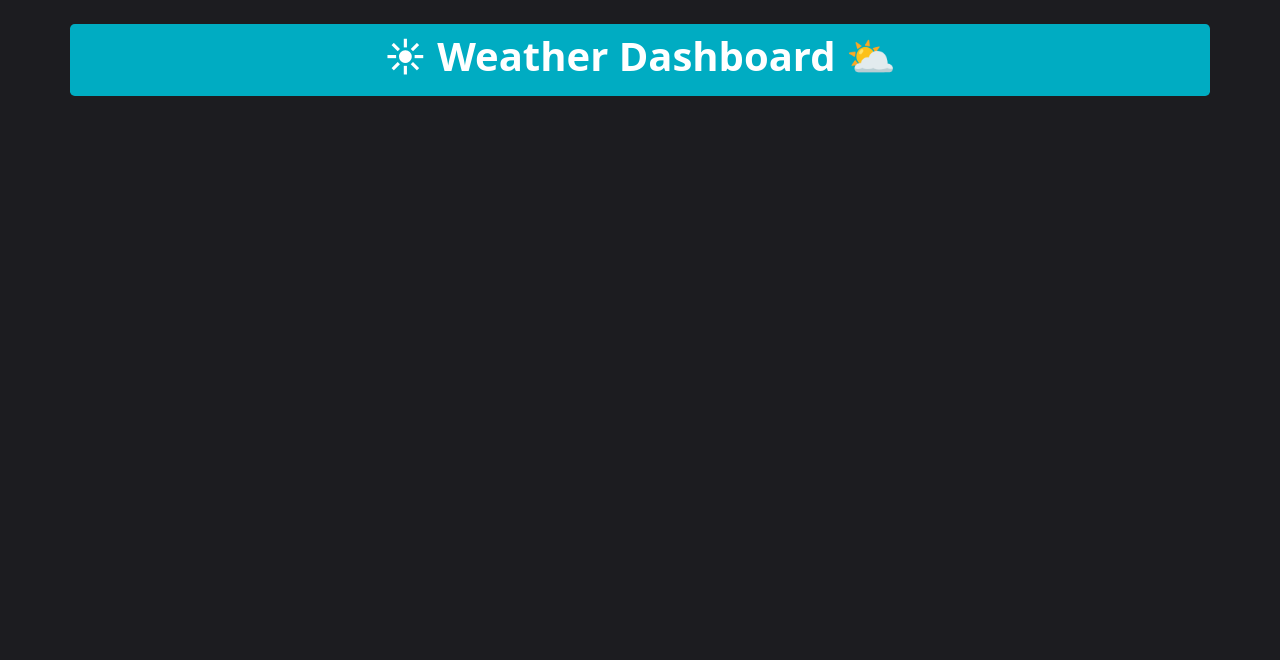
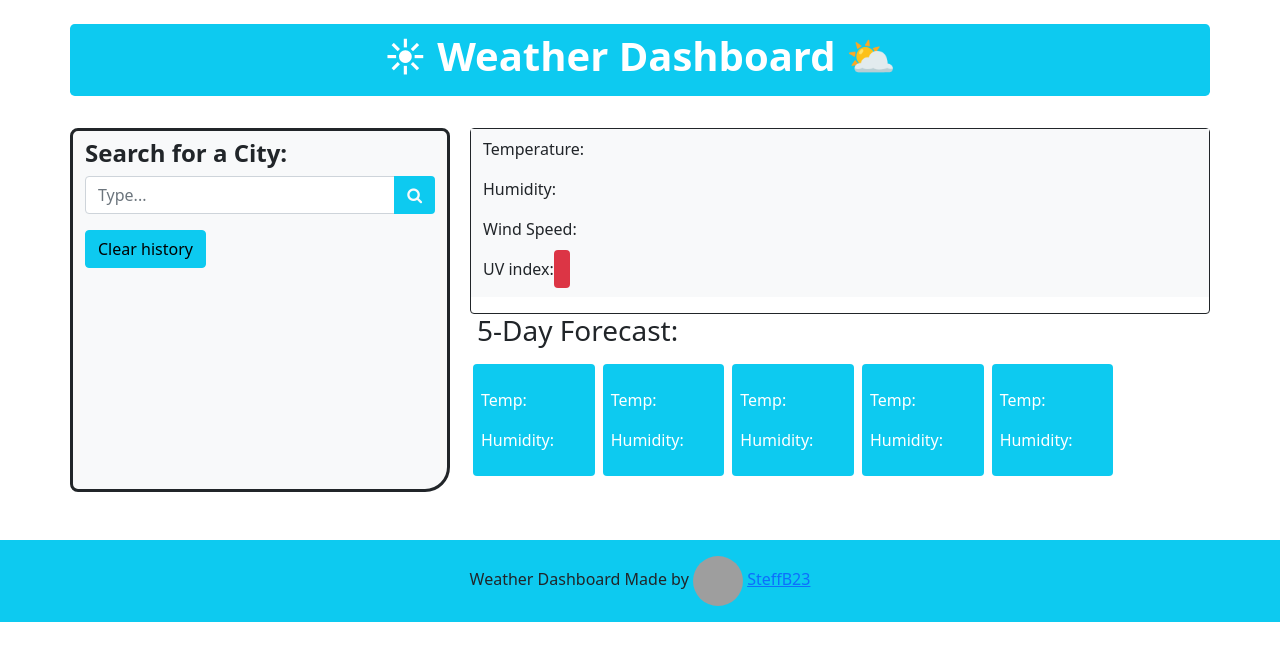
Before and after one commit to SteffB23/Weather-Dashboard, a plain HTML site: page index.html in a window 1280 px wide. Drawn offline with nearby package versions, Linux system fonts and the light colour scheme; grey boxes are pictures that could not be loaded.

Commit message:
Added style, Theme search form, history button, information section, 5 day forecast section and footer with git link and img

```diff
--- a/assets/css/style.css
+++ b/assets/css/style.css
@@ -1,3 +1,15 @@
 body {
-    background-color: #1c1c20;
+    background-color: #fff;
 }
+
+.col-sm-4 {
+    border-radius: 8px;
+    border-bottom-right-radius: 25px;
+    border-style: solid;
+}
+
+img {
+    width: 50px;
+    height: 50px;
+    border-radius: 25px;
+}
--- a/index.html
+++ b/index.html
@@ -14,12 +14,91 @@
 </head>
 <body>
     <!--Jumbotron for Title-->
-    <div class="jumbotron container mt-4 text-center p-2" style="background-color:#00acc2 ;color: white;">
+    <div class="jumbotron container mt-4 text-center p-2" style="background-color:#0dcaf0 ;color: white;">
         <h1> <strong>☀ Weather Dashboard ⛅</strong></h1>
     </div>
     <div class="container">
+        <!--Row for searching a city-->
+        <div class="row">
+            <div class="col-sm-4 bg-light">
+                <!--Here we create an HTML form for handling the inputs-->
+                <h4 class="pt-2"><strong>Search for a City:</strong></h4>
+                <!--Here we create the text box for capturing the search city Name-->
+                <div class="input-group mb-3">
+                    <input type="text" class="form-control"id="search-city" placeholder="Type..." aria-label="City Search" aria-describedby="search-button">
+                    <div class="input-group-append">
+                        <button class=" btn bg-info text-light" id="search-button"><i class="fa fa-search"></i></button>
+                    </div>
+                </div>
+                <!--section for search city history-->
+                <button class=" btn btn-info mb-3" type="button" id="clear-history">Clear history</button>
+                <ul class="list-group">
 
+                </ul>
+            </div>
+            <div class="col-sm-8">
+                <div class="row ml-2 border border-dark rounded">
+                    <!--FIX PADDING-->
+                    <div class="col-sm-12 mb-3 bg-light" id="current-weather">
+                        <h3 class="city-name mb-1 mt-2 bolder" id="current-city"></h3>
+                        <p>Temperature:<span class="current" id="temperature"></span></p>
+                        <p>Humidity:<span class="current" id="humidity"></span></p>
+                        <p>Wind Speed:<span class="current" id="wind-speed"></span></p>
+                        <p>UV index:<span class="current bg-danger rounded py-2 px-2 text-white" id="uv-index"></span></p>
+                    </div>
+                </div>
+                <!--Row for future data to be dumped here-->
+                <div class="col-sm-12" id ="future-weather">
+                    <h3>5-Day Forecast:</h3>
+                    <div class="row text-light">
+                        <div class="col-sm-2 bg-info forecast text-white ml-2 mb-3 p-2 mt-2 rounded" >
+                            <p id="fDate0"></p>
+                            <p id="fImg0"></p>
+                            <p>Temp:<span id="fTemp0"></span></p>
+                            <p>Humidity:<span id="fHumidity0"></span></p>
+                        </div>
+                        <div class="col-sm-2 bg-info forecast text-white ml-2 mb-3 p-2 mt-2 rounded" >
+                            <p id="fDate1"></p>
+                            <p id="fImg1"></p>
+                            <p>Temp:<span id="fTemp1"></span></p>
+                            <p>Humidity:<span id="fHumidity1"></span></p>
+                        </div>
+                        <div class="col-sm-2 bg-info forecast text-white ml-2 mb-3 p-2 mt-2 rounded">
+                            <p id="fDate2"></p>
+                            <p id="fImg2"></p>
+                            <p>Temp:<span id="fTemp2"></span></p>
+                            <p>Humidity:<span id="fHumidity2"></span></p>
+                        </div>
+                        <div class="col-sm-2 bg-info forecast text-white ml-2 mb-3 p-2 mt-2 rounded">
+                            <p id="fDate3"></p>
+                            <p id="fImg3"></p>
+                            <p>Temp:<span id="fTemp3"></span></p>
+                            <p>Humidity:<span id="fHumidity3"></span></p>
+                        </div>
+                        <div class="col-sm-2 bg-info forecast text-white ml-2 mb-3 p-2 mt-2 rounded" >
+                            <p id="fDate4"></p>
+                            <p id="fImg4"></p>
+                            <p>Temp:<span id="fTemp4"></span></p>
+                            <p>Humidity:<span id="fHumidity4"></span></p>
+                        </div>
+                    </div>
+                </div>
 
+            </div>
+        </div>
+    </div>
+    <footer class="mt-5 p-3 text-center bg-info">
+        Weather Dashboard
+        <link
+            rel="stylesheet"
+            type="text/css"
+            href="//code.ionicframework.com/ionicons/2.0.1/css/ionicons.min.css"
+        />
+        Made by  <i class="i"><img src="https://avatars.githubusercontent.com/u/87339278?v=4" alt="My avatar"></i>
+        <a href="https://github.com/SteffB23" target="blank">
+            SteffB23</a
+        >
+    </footer>
 
 
     <script src="assets/js/script.js"></script>
```
